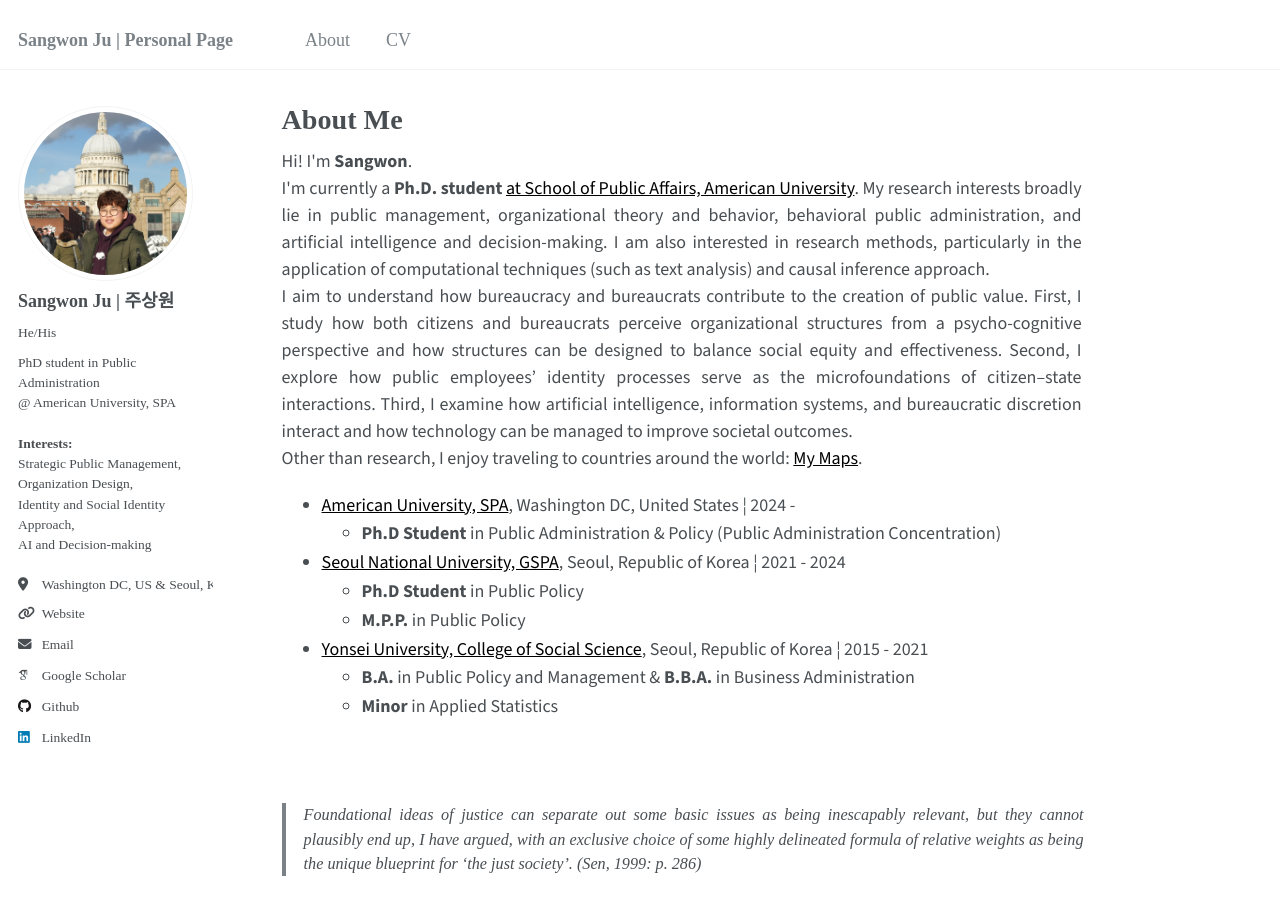
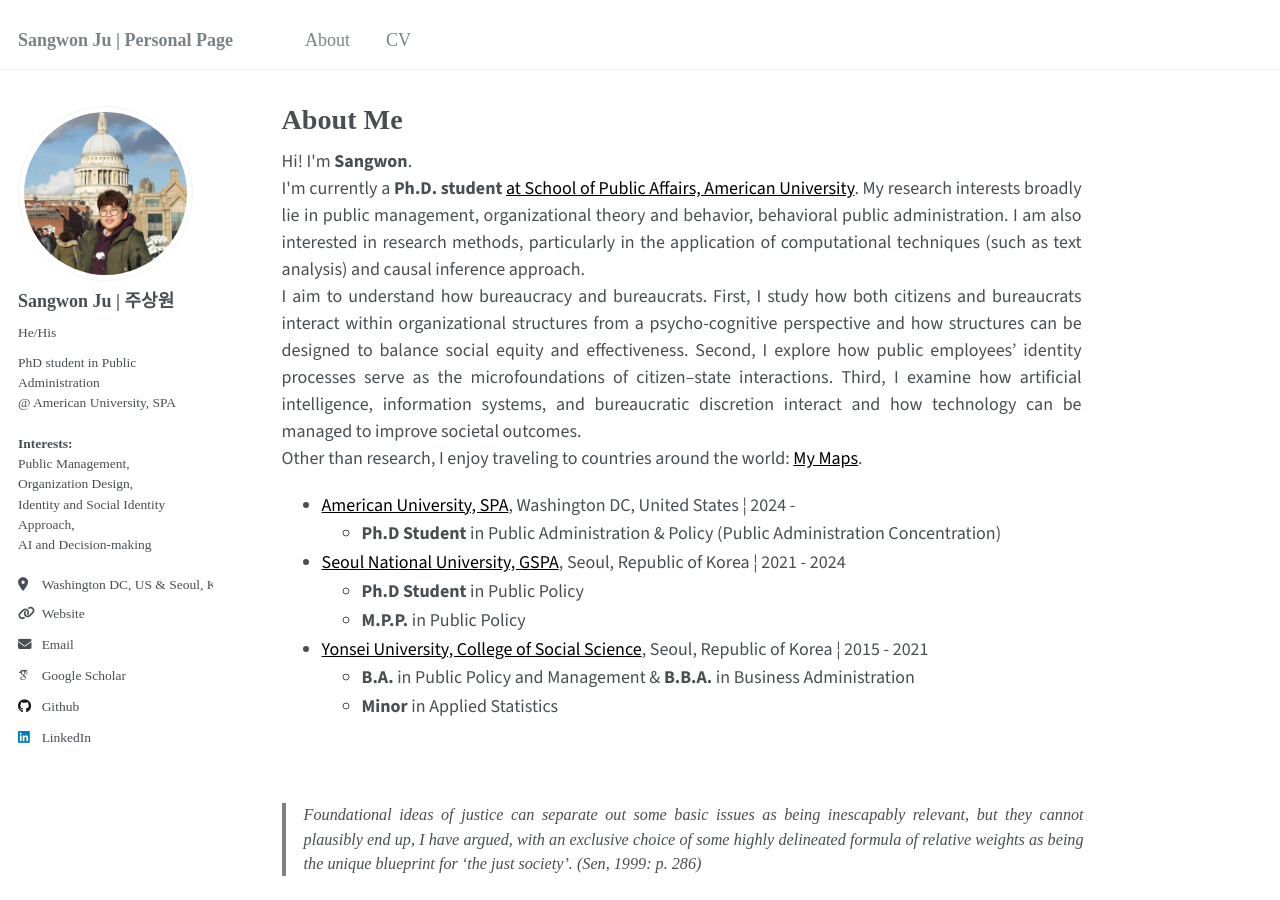
Before and after one commit to SangwonJu/sangwonju.github.io, a Jekyll site: the page built from _pages/about2.md, in a window 1280 px wide and 900 px high. Built offline with Jekyll 4.4.1, drawn with Linux system fonts in a browser that asks for light colours; some web fonts are replaced.

Commit message:
update APR

```diff
--- a/_config.yml
+++ b/_config.yml
@@ -24,7 +24,7 @@ author:
   avatar           : "./SAM_0268.jpg"
   name             : "Sangwon Ju | 주상원"
   pronouns         : "He/His" # example: "she/her"
-  bio              : "PhD student in Public Administration <br> @ American University, SPA <br> <br> <b> Interests: </b> <br> Strategic Public Management, <br>  Organization Design, <br>  Identity and Social Identity Approach, <br> AI and Decision-making"
+  bio              : "PhD student in Public Administration <br> @ American University, SPA <br> <br> <b> Interests: </b> <br>  Public Management, <br>  Organization Design, <br>  Identity and Social Identity Approach, <br> AI and Decision-making"
   location         : "Washington DC, US & Seoul, Korea"
   uri              : "https://www.american.edu/profiles/students/sj6845a.cfm"
   email            : "sj6845a@american.edu"
--- a/_pages/about2.md
+++ b/_pages/about2.md
@@ -28,8 +28,10 @@ redirect_from:
 <div style="width: 800px; margin-left: 0; text-align: justify;">
 <p>
 Hi! I'm <b>Sangwon</b>.<br>
-I'm currently a <b> Ph.D. student </b> <a href="https://www.american.edu/spa/dpap/index.cfm" target="_blank"> at School of Public Affairs, American University</a>. My research interests broadly lie in public management, organizational theory and behavior, behavioral public administration, and artificial intelligence and decision-making. I am also interested in research methods, particularly in the application of computational techniques (such as text analysis) and causal inference approach.<br>
-I aim to understand how bureaucracy and bureaucrats contribute to the creation of public value. First, I study how both citizens and bureaucrats perceive organizational structures from a psycho-cognitive perspective and how structures can be designed to balance social equity and effectiveness. Second, I explore how public employees’ identity processes serve as the microfoundations of citizen–state interactions. Third, I examine how artificial intelligence, information systems, and bureaucratic discretion interact and how technology can be managed to improve societal outcomes.<br>
+I'm currently a <b> Ph.D. student </b> <a href="https://www.american.edu/spa/dpap/index.cfm" target="_blank"> at School of Public Affairs, American University</a>. My research interests broadly lie in public management, organizational theory and behavior, behavioral public administration. I am also interested in research methods, particularly in the application of computational techniques (such as text analysis) and causal inference approach.<br>
+
+I aim to understand how bureaucracy and bureaucrats. First, I study how both citizens and bureaucrats interact within organizational structures from a psycho-cognitive perspective and how structures can be designed to balance social equity and effectiveness. Second, I explore how public employees’ identity processes serve as the microfoundations of citizen–state interactions. Third, I examine how artificial intelligence, information systems, and bureaucratic discretion interact and how technology can be managed to improve societal outcomes.<br>
+
 Other than research, I enjoy traveling to countries around the world: <a href="https://www.google.com/maps/d/u/0/edit?mid=1EL3lmIvsf7OJClETAXOsiJUonQRItdQ&usp=sharing" target="_blank">My Maps</a>.
 
 <br>
```
Also changed, not shown: other parts of _pages/about2.md (+2 -2 lines), _pages/about.md (+4 -2 lines), _pages/cv.md (+2 -2 lines).
